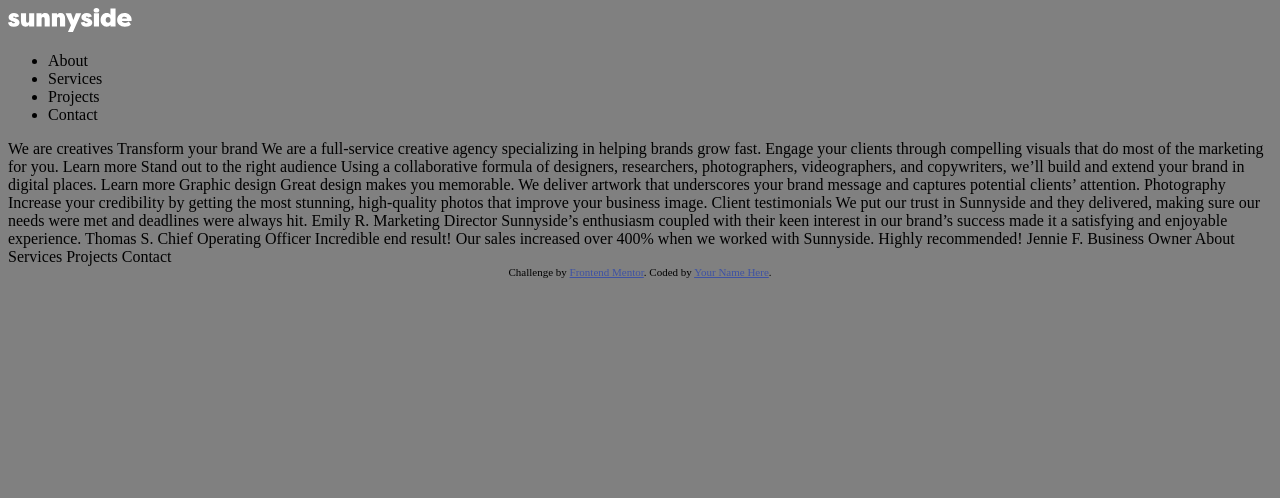
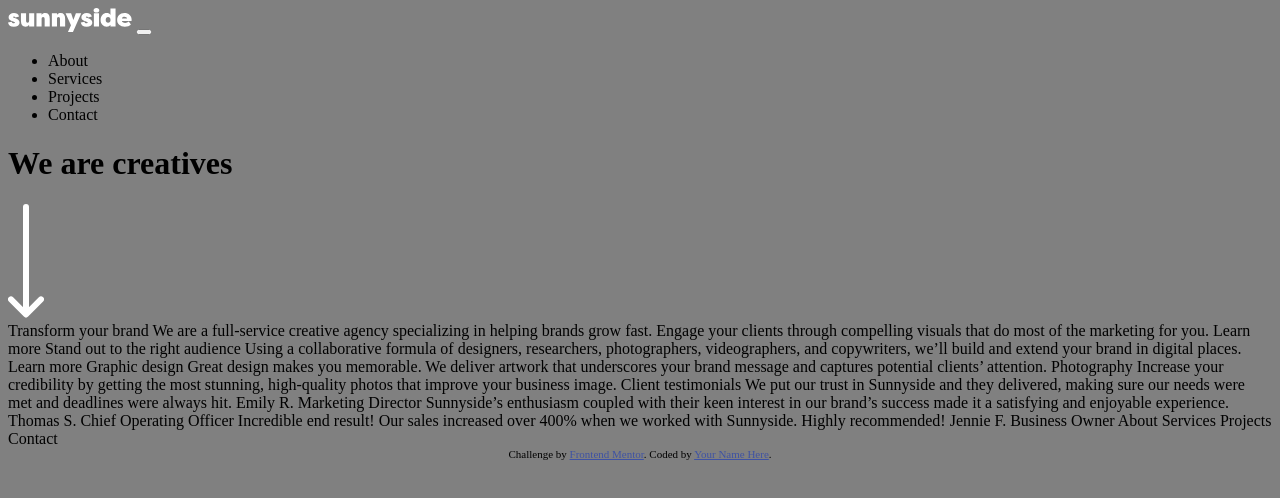
Before and after one commit to EliabLM/sunnyside-agency-landing-page-main, a website: page index.html in a window 1280 px wide. Drawn offline with Linux system fonts and the light colour scheme.

Commit message:
header maquetado

```diff
--- a/index.html
+++ b/index.html
@@ -27,8 +27,16 @@
 <body>
 
   <header>
-    <img src="./images/logo.svg" alt="Logotipo">
+    <!-- navbar -->
     <nav>
+      <!-- nav header -->
+      <div class="nav-header">
+        <img src="./images/logo.svg" alt="Logotipo">
+        <button class="nav-toggle">
+          <i class="fas fa-bars"></i>
+        </button>
+      </div>
+      <!-- links -->
       <ul class="menu">
         <li class="menu-item">About</li>
         <li class="menu-item">Services</li>
@@ -36,6 +44,10 @@
         <li class="menu-item">Contact</li>
       </ul>
     </nav>
+    <!-- title -->
+    <h1>We are creatives</h1>
+    <!-- arrow -->
+    <img src="./images/icon-arrow-down.svg" alt="flecha">
   </header>
 
   <main class="container">
@@ -48,7 +60,6 @@
   </main>
 
 
-  We are creatives
 
   Transform your brand
 
```
Also changed, not shown: package.json (added, +24 -0 lines), index.js (added), styles/desktop.css (added), styles/main.css (added).
